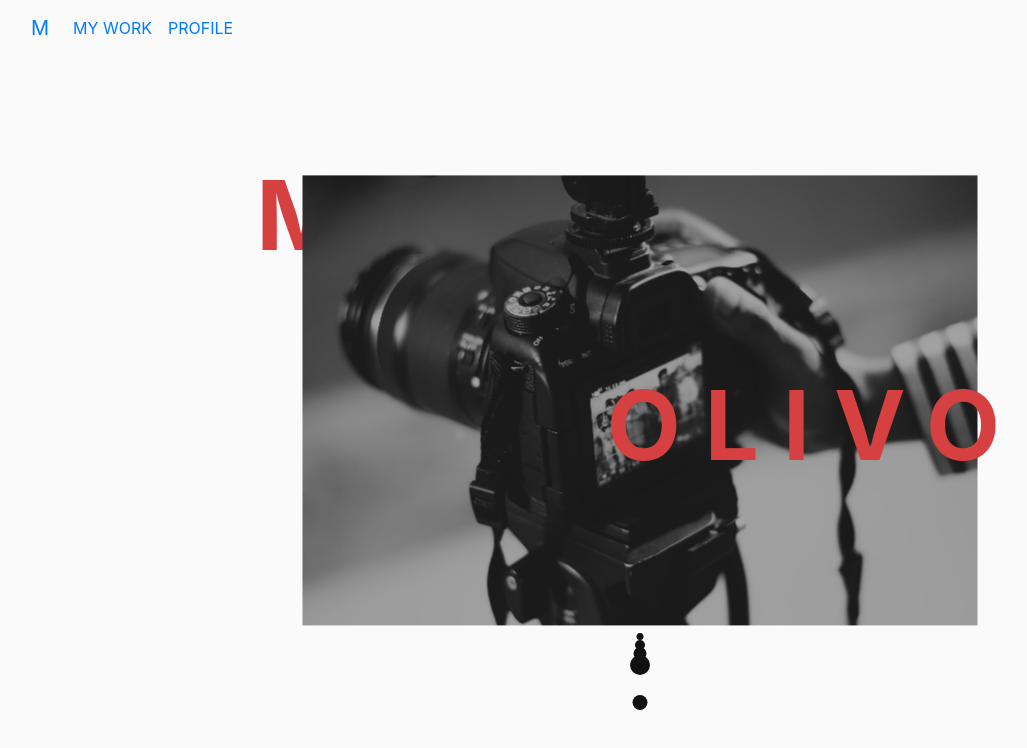
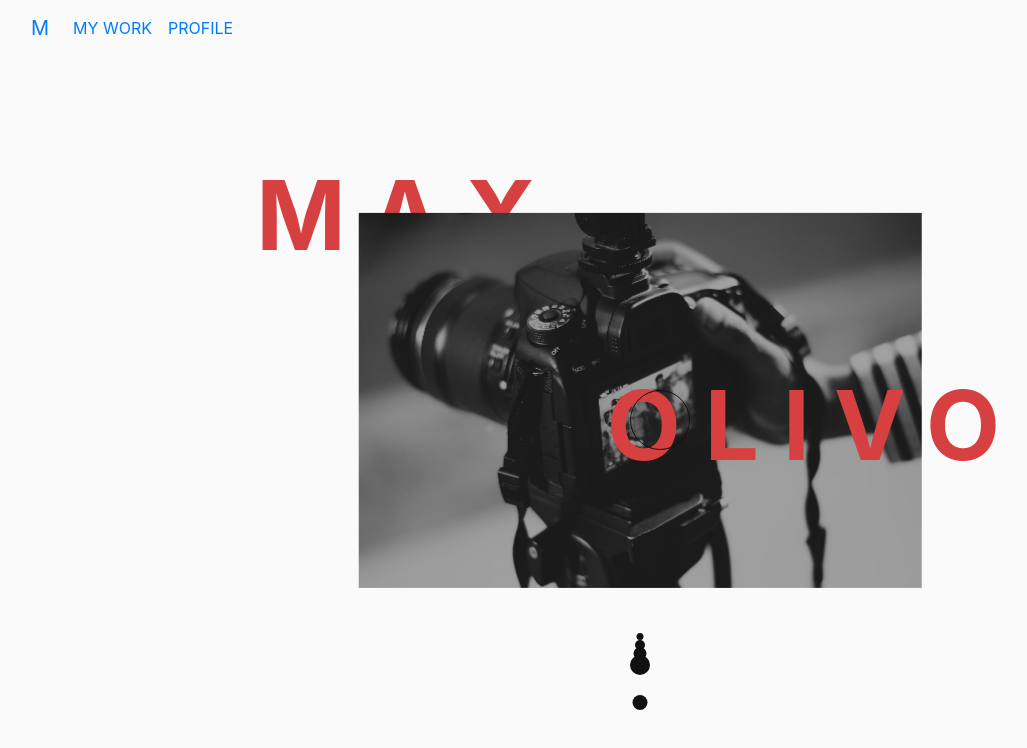
Before and after one commit to serelath/max-olivo, a plain HTML site: page index.html in a window 1280 px wide. Shown: the whole page, without its empty margins (0-1027 px from the left). Drawn offline with nearby package versions, Linux system fonts and the light colour scheme.

Commit message:
added cursor

```diff
--- a/index.html
+++ b/index.html
@@ -20,7 +20,7 @@
 
     <title>Max Olivo</title>
   </head>
-  <body>
+  <body onLoad="followMouse()">
     <div class="container-fluid">
         <nav class="navbar navbar-expand-lg">
             <a class="navbar-brand" href="#">M</a>
@@ -60,7 +60,7 @@
     </main>
     </div>
 
-
+      <div id="ball"></div>
 
     <!-- Optional JavaScript -->
     <!-- jQuery first, then Popper.js, then Bootstrap JS -->
@@ -70,5 +70,6 @@
 
     <!-- SCRIPT -->
     <script src="scripts/script.js"></script>
+    <script src="scripts/cursor.js"></script>
   </body>
 </html>
--- /dev/null
+++ b/scripts/cursor.js
@@ -0,0 +1,38 @@
+var $ = document.querySelector.bind(document);
+     var $on = document.addEventListener.bind(document);
+
+     var xmouse, ymouse;
+     $on('mousemove', function (e) {
+          xmouse = e.clientX || e.pageX;
+          ymouse = e.clientY || e.pageY;
+     });
+
+     var ball = $('#ball');
+     var x = void 0,
+          y = void 0,
+          dx = void 0,
+          dy = void 0,
+          tx = 0,
+          ty = 0,
+          key = -1;
+
+     var followMouse = function followMouse() {
+          key = requestAnimationFrame(followMouse);
+
+          if(!x || !y) {
+               x = xmouse - 20;
+               y = ymouse - 20;
+          } else {
+               dx = (xmouse - x - 20) * 0.125;
+               dy = (ymouse - y - 20) * 0.125;
+               if(Math.abs(dx) + Math.abs(dy) < 0.1) {
+                    x = xmouse - 20;
+                    y = ymouse - 20;
+               } else {
+                    x += dx;
+                    y += dy;
+               }
+          }
+          ball.style.left = x + 'px';
+          ball.style.top = y + 'px';
+     };
--- a/scripts/script.js
+++ b/scripts/script.js
@@ -1,6 +1,8 @@
 new hoverEffect({
     parent: document.querySelector('.max-portrait'),
-    intensity: 0.2,
+    intensity: 0.5,
+    easing: 'Power1.easeOut',
+    angle: 2,
     image1: 'assets/images/1.jpeg',
     image2: 'assets/images/1.jpeg',
     displacementImage: 'assets/images/heightMap.png'
--- a/stylesheets/style.scss
+++ b/stylesheets/style.scss
@@ -3,6 +3,7 @@
 
 body {
     background-color: #fafafa;
+    cursor: crosshair;
 }
 
 //////////
@@ -36,8 +37,8 @@ h1 {
         & > .max-portrait {
             @include centerer;
             position: fixed;
-            width: calc(3375px / 5) !important;
-            height: calc(2250px / 5);
+            width: calc(3375px / 6) !important;
+            height: calc(2250px / 6);
             max-width: none;
             @include mQ($md) {
                 position: absolute;
@@ -77,3 +78,16 @@ h1 {
     }
 
 }
+
+#ball {
+    width: 60px;
+    height: 60px;
+    background: none;
+    border: 1px solid #111;
+    border-radius: 50%;
+    position: absolute;
+    left: 50%;
+    top: 50%;
+    margin: -10px 0 0 -10px;
+    pointer-events: none;
+}
```
Also changed, not shown: stylesheets/style.css.
